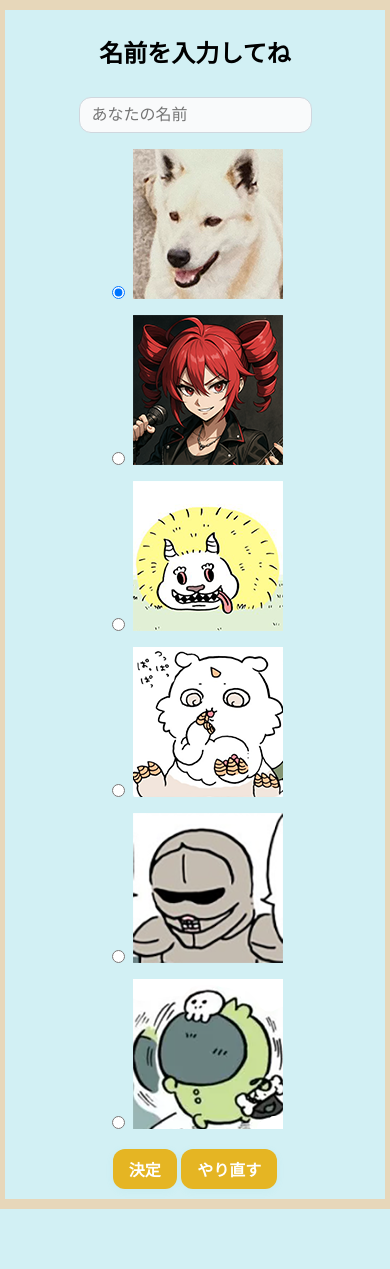
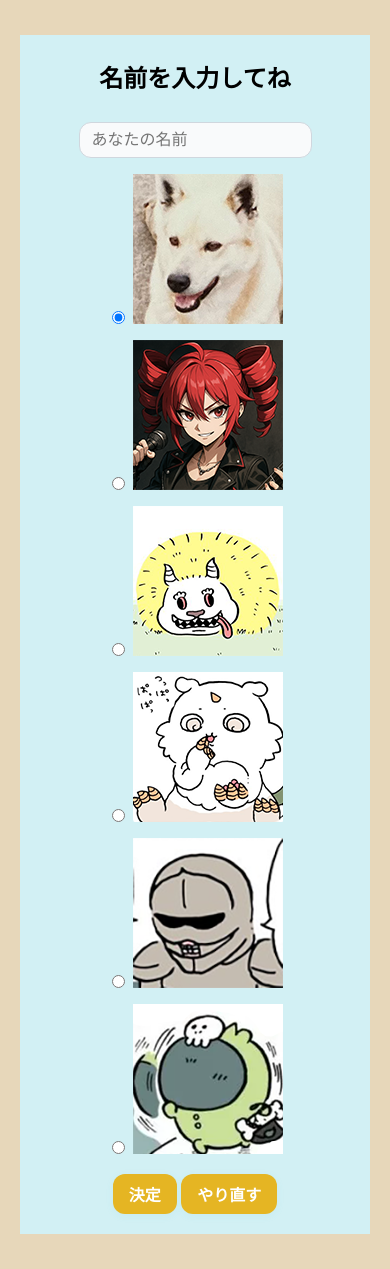
Before and after one commit to ymt-no-lessons/chatbot, a Flask app: page / in a window 390 px wide. Before the commit the page ends 1209 px from the top, so only its background shows below. Run offline with Flask 3, Linux system fonts and the light colour scheme.

Commit message:
こっちも更新

```diff
--- a/static/style.css
+++ b/static/style.css
@@ -3,8 +3,8 @@ body {
     font-family: 'Noto Sans JP', 'Arial', sans-serif;
     background: #e7d7ba;
     text-align: center;
-    margin: 0 auto;
-    padding: 5px;
+    margin: 10px auto;
+    padding: 20px;
     min-height: 100vh;
 }
 
@@ -179,7 +179,7 @@ body {
 form[action*="download"], form[action*="reset"] {
     display: flex;
     justify-content: center;
-    margin: 10px 0 0 0;
+    margin: 10px 0;
 }
 form[action*="download"] button, form[action*="reset"] button {
     width: 90vw;
@@ -211,7 +211,7 @@ form[action*="reset"] button:hover {
         /*max-width: 99vw;*/
         border-radius: 0;
         box-shadow: none;
-        padding: 4px 0 10px 0;
+        padding: 4px 0 20px 0;
     }
     .character-img, .icon {
         width: 42px;
```
